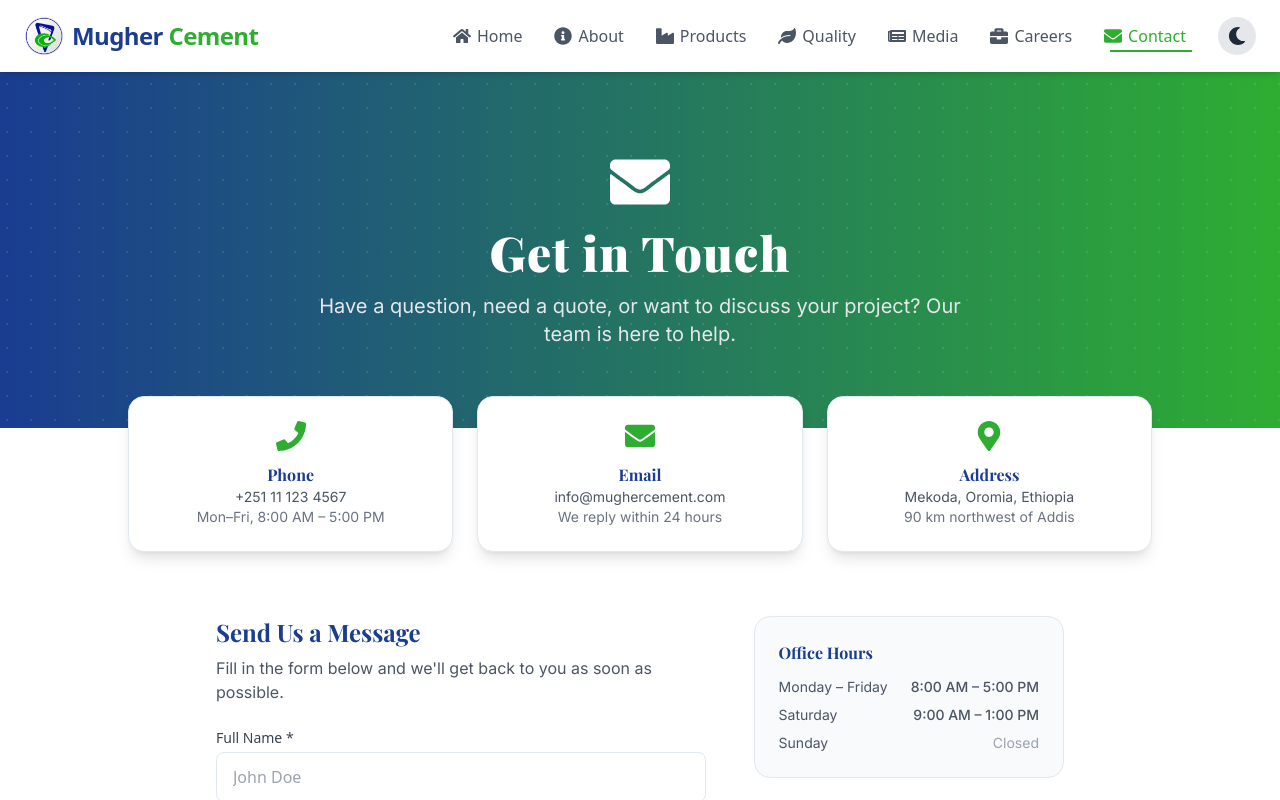
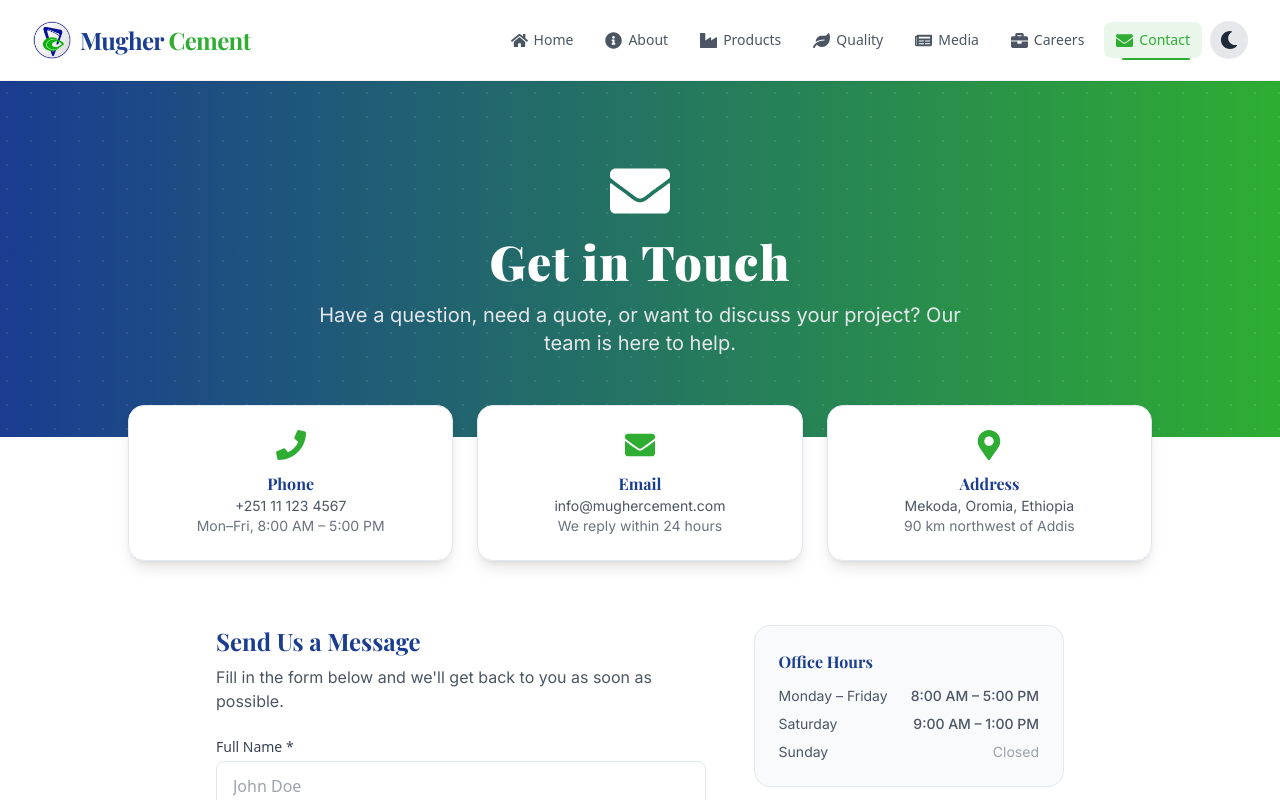
Before and after one commit to dag-ux/mugher-cement-website, a React (Create React App) app in the folder frontend/: page /contact in a window 1280 px wide. Shown: the top 800 px of the page. Built offline with nearby package versions, Linux system fonts and the light colour scheme; a web font is replaced by a local one.

Commit message:
Update Header: professional glassmorphism design, fully responsive

```diff
--- a/frontend/src/components/common/Header.tsx
+++ b/frontend/src/components/common/Header.tsx
@@ -1,4 +1,4 @@
-import { useState } from 'react';
+import { useState, useEffect } from 'react';
 import { Link, useLocation } from 'react-router-dom';
 import ThemeToggle from './ThemeToggle';
 import {
@@ -12,7 +12,7 @@
 } from 'react-icons/fa';
 import { HiMenu, HiX } from 'react-icons/hi';
 
-// Helper to render icons safely (bypasses React 19 type issue)
+// Safe icon renderer
 const IconRenderer = ({ icon: Icon, size, className }: { icon: any; size?: number; className?: string }) => {
   return <Icon size={size} className={className} />;
 };
@@ -20,6 +20,23 @@
 export default function Header() {
   const [isOpen, setIsOpen] = useState(false);
   const location = useLocation();
+
+  // Close mobile menu when route changes
+  useEffect(() => {
+    setIsOpen(false);
+  }, [location.pathname]);
+
+  // Prevent body scroll when mobile menu is open
+  useEffect(() => {
+    if (isOpen) {
+      document.body.style.overflow = 'hidden';
+    } else {
+      document.body.style.overflow = 'unset';
+    }
+    return () => {
+      document.body.style.overflow = 'unset';
+    };
+  }, [isOpen]);
 
   const isActive = (path: string) => location.pathname === path;
 
@@ -34,84 +51,108 @@
   ];
 
   return (
-    <header className="bg-white dark:bg-gray-800 shadow-md dark:shadow-gray-900/30 sticky top-0 z-50 transition-shadow duration-300">
-      <nav className="container mx-auto px-6 py-4 flex justify-between items-center">
+    <header className="sticky top-0 z-50 bg-white/90 dark:bg-gray-800/90 backdrop-blur-md shadow-sm dark:shadow-gray-900/30 border-b border-gray-200/50 dark:border-gray-700/50 transition-all duration-300">
+      <nav className="container mx-auto px-4 sm:px-6 lg:px-8">
+        <div className="flex items-center justify-between h-16 md:h-20">
           {/* Logo */}
-        <Link to="/" className="flex items-center space-x-2 group">
+          <Link to="/" className="flex items-center space-x-2 group flex-shrink-0">
             <img
               src="/Muger_Cement2.jpg"
               alt="Mugher Cement"
-            className="h-10 w-auto transition-transform duration-300 group-hover:scale-105"
+              className="h-8 w-auto sm:h-9 md:h-10 transition-transform duration-300 group-hover:scale-105"
             />
-          <span className="text-2xl font-bold tracking-tight">
+            <span className="text-xl sm:text-2xl font-heading font-bold tracking-tight">
               <span className="text-[#1A3C91] dark:text-[#4A7DB4]">Mugher</span>{' '}
               <span className="text-[#2EAD32] dark:text-[#4ADE80]">Cement</span>
             </span>
           </Link>
 
           {/* Desktop Navigation */}
-        <div className="hidden md:flex items-center space-x-8 text-gray-600 dark:text-gray-300 font-medium">
+          <div className="hidden lg:flex items-center space-x-1 xl:space-x-2 text-gray-600 dark:text-gray-300 font-medium">
             {navItems.map((item) => {
               const active = isActive(item.path);
               return (
                 <Link
                   key={item.path}
                   to={item.path}
-                className={`relative flex items-center space-x-1.5 transition-colors duration-200 ${
-                  active ? 'text-[#2EAD32] dark:text-[#4ADE80]' : 'hover:text-[#2EAD32] dark:hover:text-[#4ADE80]'
+                  className={`relative flex items-center space-x-1.5 px-3 py-2 rounded-lg transition-all duration-200 ${
+                    active
+                      ? 'text-[#2EAD32] dark:text-[#4ADE80] bg-[#2EAD32]/10 dark:bg-[#4ADE80]/10'
+                      : 'hover:text-[#2EAD32] dark:hover:text-[#4ADE80] hover:bg-gray-100 dark:hover:bg-gray-700/50'
                   }`}
                 >
-                <IconRenderer icon={item.icon} size={18} />
-                <span>{item.label}</span>
-                {/* Active underline */}
-                <span
-                  className={`absolute -bottom-1 left-0 h-0.5 bg-[#2EAD32] dark:bg-[#4ADE80] transition-all duration-300 ${
-                    active ? 'w-full' : 'w-0 group-hover:w-full'
-                  }`}
-                />
+                  <IconRenderer icon={item.icon} size={17} />
+                  <span className="text-sm font-medium">{item.label}</span>
+                  {active && (
+                    <span className="absolute -bottom-0.5 left-3 right-3 h-0.5 bg-[#2EAD32] dark:bg-[#4ADE80] rounded-full" />
+                  )}
                 </Link>
               );
             })}
-          {/* Theme Toggle */}
+            <div className="ml-2">
               <ThemeToggle />
             </div>
+          </div>
 
-        {/* Mobile Menu Toggle */}
-        <div className="flex items-center gap-2 md:hidden">
+          {/* Mobile Menu Toggle + Theme Toggle */}
+          <div className="flex items-center gap-2 lg:hidden">
             <ThemeToggle />
             <button
-            className="text-gray-600 dark:text-gray-300 text-2xl hover:text-[#1A3C91] dark:hover:text-[#4A7DB4] transition-colors duration-200"
+              className="text-gray-600 dark:text-gray-300 hover:text-[#1A3C91] dark:hover:text-[#4A7DB4] transition-colors duration-200 p-2 rounded-lg hover:bg-gray-100 dark:hover:bg-gray-700/50"
               onClick={() => setIsOpen(!isOpen)}
-            aria-label="Toggle menu"
+              aria-label={isOpen ? 'Close menu' : 'Open menu'}
             >
-            {isOpen ? <IconRenderer icon={HiX} size={28} /> : <IconRenderer icon={HiMenu} size={28} />}
+              {isOpen ? <IconRenderer icon={HiX} size={26} /> : <IconRenderer icon={HiMenu} size={26} />}
             </button>
           </div>
-      </nav>
+        </div>
 
-      {/* Mobile Menu */}
+        {/* Mobile Menu – Overlay */}
         <div
-        className={`md:hidden bg-white dark:bg-gray-800 border-t border-gray-100 dark:border-gray-700 overflow-hidden transition-all duration-300 ease-in-out ${
-          isOpen ? 'max-h-[600px] opacity-100' : 'max-h-0 opacity-0'
+          className={`lg:hidden fixed inset-0 top-16 sm:top-20 z-40 bg-black/40 dark:bg-black/60 backdrop-blur-sm transition-opacity duration-300 ${
+            isOpen ? 'opacity-100 pointer-events-auto' : 'opacity-0 pointer-events-none'
           }`}
+          onClick={() => setIsOpen(false)}
+        />
+
+        {/* Mobile Menu – Slide-in Panel */}
+        <div
+          className={`lg:hidden fixed left-0 right-0 top-16 sm:top-20 z-50 bg-white dark:bg-gray-800 shadow-2xl border-b border-gray-200 dark:border-gray-700 transition-all duration-300 ease-in-out ${
+            isOpen
+              ? 'max-h-[calc(100vh-4rem)] opacity-100 translate-y-0'
+              : 'max-h-0 opacity-0 -translate-y-4 pointer-events-none'
+          } overflow-y-auto`}
         >
-        <div className="px-6 py-4 space-y-3 text-gray-600 dark:text-gray-300 font-medium">
-          {navItems.map((item) => (
+          <div className="container mx-auto px-4 py-4 space-y-1">
+            {navItems.map((item) => {
+              const active = isActive(item.path);
+              return (
                 <Link
                   key={item.path}
                   to={item.path}
-              className={`flex items-center space-x-3 py-2 border-b border-gray-50 dark:border-gray-700 transition-colors duration-200 ${
-                isActive(item.path) ? 'text-[#2EAD32] dark:text-[#4ADE80]' : 'hover:text-[#2EAD32] dark:hover:text-[#4ADE80]'
+                  className={`flex items-center space-x-3 px-4 py-3 rounded-xl transition-all duration-200 ${
+                    active
+                      ? 'text-[#2EAD32] dark:text-[#4ADE80] bg-[#2EAD32]/10 dark:bg-[#4ADE80]/10'
+                      : 'text-gray-600 dark:text-gray-300 hover:text-[#2EAD32] dark:hover:text-[#4ADE80] hover:bg-gray-100 dark:hover:bg-gray-700/50'
                   }`}
                   onClick={() => setIsOpen(false)}
                 >
-              <IconRenderer icon={item.icon} size={18} />
-              <span>{item.label}</span>
+                  <IconRenderer icon={item.icon} size={20} />
+                  <span className="text-base font-medium">{item.label}</span>
+                  {active && (
+                    <span className="ml-auto w-1.5 h-1.5 rounded-full bg-[#2EAD32] dark:bg-[#4ADE80]" />
+                  )}
                 </Link>
-          ))}
-          {/* No admin or logout links – accessible only via hidden URLs */}
+              );
+            })}
+            <div className="pt-2 mt-2 border-t border-gray-200 dark:border-gray-700">
+              <div className="px-4 py-2 text-xs text-gray-400 dark:text-gray-500">
+                © {new Date().getFullYear()} Mugher Cement
               </div>
             </div>
+          </div>
+        </div>
+      </nav>
     </header>
   );
 }
```
Lines whose indentation alone changed are shown as unchanged.
